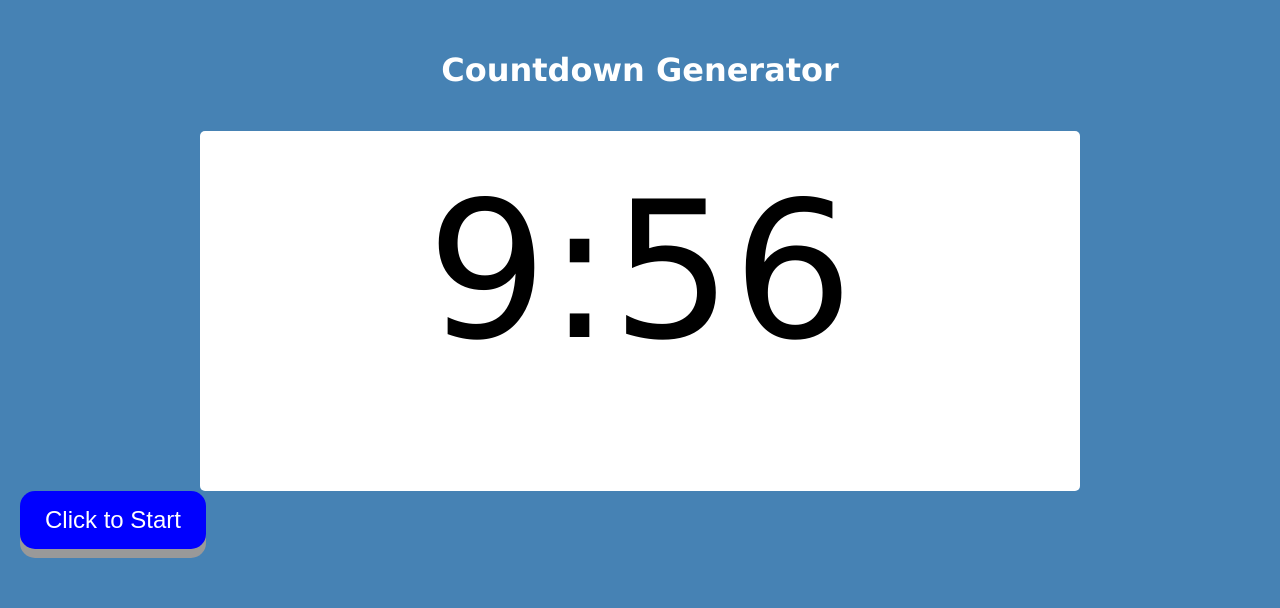
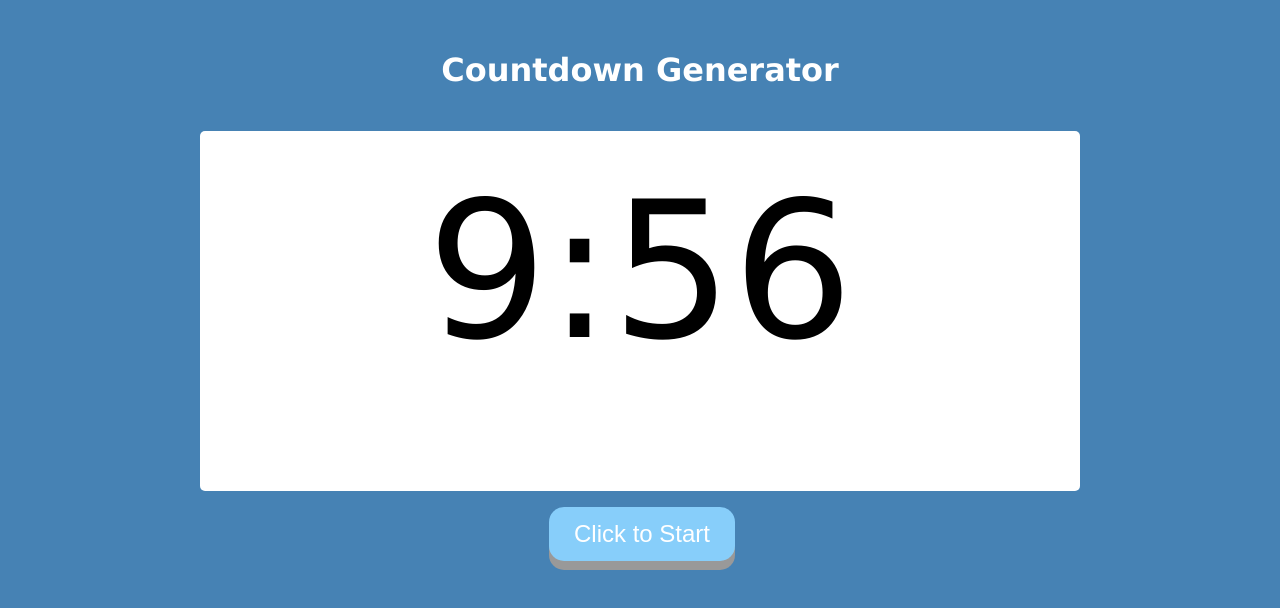
Before and after one commit to mmlawton15/countdown-timer, a plain HTML site: page index.html in a window 1280 px wide. Drawn offline with Linux system fonts and the light colour scheme.

Commit message:
basick styling is done

```diff
--- a/style.css
+++ b/style.css
@@ -52,25 +52,40 @@ body{
     color: white;
 }
 
+/*------------------------------------------------DIV FOR CONTENT------------------------------------------------*/
+
 .wrapper {
     padding-top: 30px;
     padding-left: 20px;
     padding-right: 20px;
+    text-align:center;
 }
 
 .wrapper button {
     display: inline-block;
     padding: 15px 25px;
+    margin:16px 16px 16px 20px;
     font-size: 24px;
+    line-height:24px;
     cursor: pointer;
     text-align: center;
     text-decoration: none;
     outline: none;
     color: #fff;
-    background-color: blue;
+    background-color: lightskyblue;
     border: none;
     border-radius: 15px;
     box-shadow: 0 9px #999;
+}
+
+.wrapper button:hover {
+    background-color: mediumturquoise;
+}
+
+.wrapper button:active {
+    background-color: blue;
+    box-shadow: 0 5px #666;
+    transform: translateY(4px);
 }
 
 header {
@@ -80,13 +95,15 @@ header {
     color: white;
 }
 
-.container-for-content {
+/* .container-for-content {
     display:flex;
     justify-content: center;
     margin:auto;
     text-align:center;
-}
+} */
 
+
+/*------------------------------------------------CARD------------------------------------------------*/
 .card {
     background-color: white;
     border-radius:5px;
```
